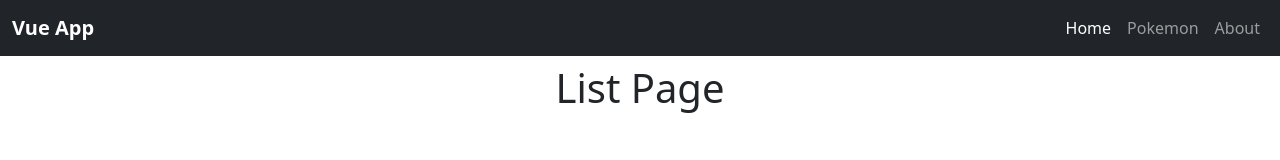
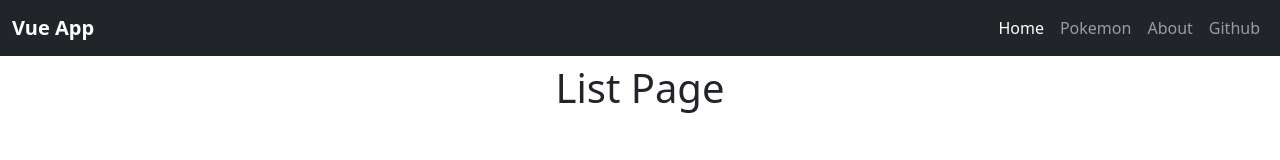
Before and after one commit to jcvue/curso-05-rutas-ciclo, a Vue app: page / in a window 1280 px wide. Shown: the top 160 px of the page. Built offline with nearby package versions, Linux system fonts and the light colour scheme.

Commit message:
feat(app): Implementación de CustomLink.

```diff
--- /dev/null
+++ b/src/modules/shared/components/CustomLink.vue
@@ -0,0 +1,33 @@
+<template>
+    <a v-if="link.external" class="nav-link" :href="link.to" target="_blank">
+        {{ link.text }}
+    </a>
+    <router-link
+        v-else
+        custom
+        :to="link.to"
+        v-slot="{ href, isActive, navigate }"
+    >
+        <a
+            :class="['nav-link', isActive && 'active']"
+            :href="href"
+            @click="navigate"
+        >
+            {{ link.text }}
+        </a>
+    </router-link>
+</template>
+
+<script lang="ts">
+import { defineComponent } from 'vue';
+import { CustomLinkProps } from '../interfaces/CustomLinkProps';
+
+export default defineComponent({
+    props: {
+        link: {
+            type: Object as () => CustomLinkProps,
+            required: true,
+        }
+    }
+})
+</script>
--- a/src/modules/shared/components/Navbar.vue
+++ b/src/modules/shared/components/Navbar.vue
@@ -1,40 +1,37 @@
 <template>
     <nav class="navbar navbar-expand navbar-dark bg-dark">
         <div class="container-fluid">
-            <router-link class="navbar-brand fw-bold" to="/"
-                >Vue App</router-link
-            >
-
+            <span class="navbar-brand fw-bold">Vue App</span>
             <ul class="navbar-nav">
-                <li class="nav-item">
-                    <router-link
-                        class="nav-link"
-                        to="/"
-                        exact
-                        active-class="active"
-                    >
-                        Home
-                    </router-link>
-                </li>
-                <li class="nav-item">
-                    <router-link
-                        class="nav-link"
-                        active-class="active"
-                        :to="{ name: 'pokemon', params: { id: 51 } }"
-                    >
-                        Pokemon
-                    </router-link>
-                </li>
-                <li class="nav-item">
-                    <router-link
-                        class="nav-link"
-                        active-class="active"
-                        to="/about"
-                    >
-                        About
-                    </router-link>
+                <li v-for="link in links" class="nav-item" :key="link.text">
+                    <CustomLink :link="link">
+                        {{ link.text }}
+                    </CustomLink>
                 </li>
             </ul>
         </div>
     </nav>
 </template>
+
+<script lang="ts">
+import { defineAsyncComponent, defineComponent } from 'vue';
+import { CustomLinkProps } from '../interfaces/CustomLinkProps';
+
+export default defineComponent({
+    data() {
+        return {
+            links: [
+                { to: { name: 'home' }, text: 'Home' },
+                { to: { name: 'pokemon', params: { id: 56 } }, text: 'Pokemon', },
+                { to: { name: 'about' }, text: 'About', },
+                { to: 'https://github.com/jcpalma', text: 'Github', external: true, },
+            ] as CustomLinkProps[],
+
+        };
+    }
+    ,
+    components: {
+        CustomLink: defineAsyncComponent(() => import('./CustomLink.vue'))
+    }
+})
+</script>
--- /dev/null
+++ b/src/modules/shared/interfaces/CustomLinkProps.ts
@@ -0,0 +1,5 @@
+export interface CustomLinkProps {
+    to: string | { name: string; params?: any };
+    text: string;
+    external?: boolean;
+}
```
